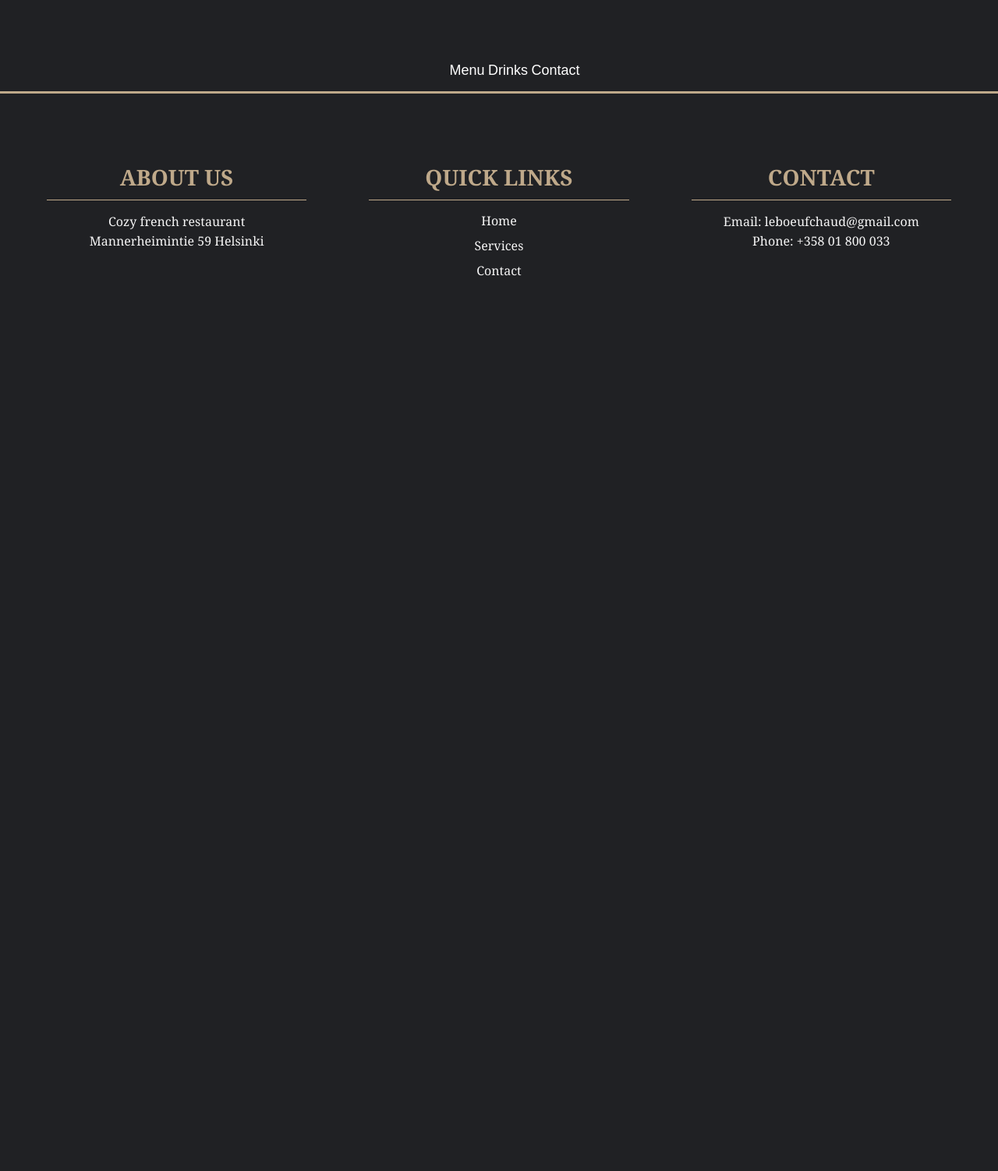
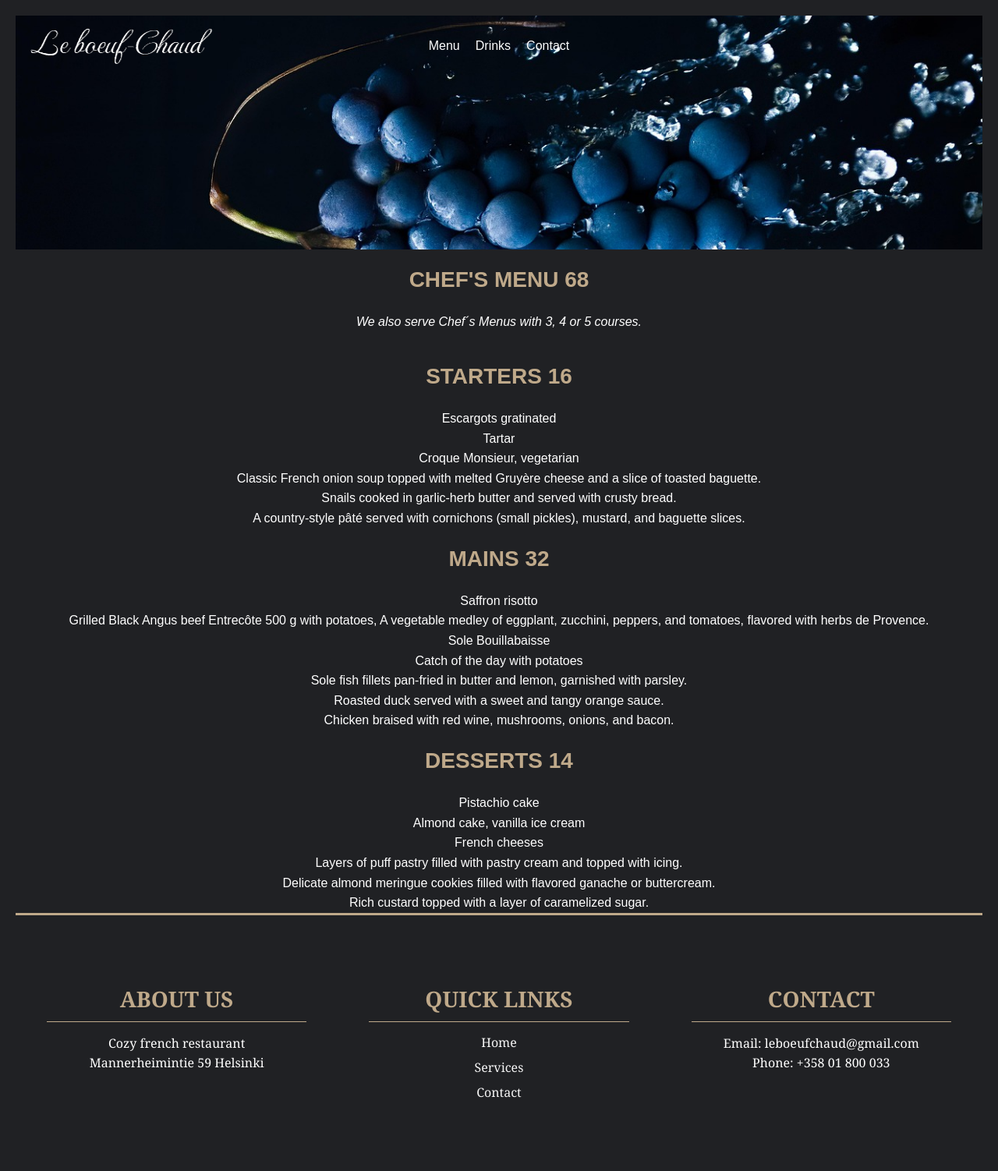
Before and after one commit to jomi112233/WebsiteProject, a PHP site: page /menu.html in a window 1280 px wide. Shown: the whole page at 78% size. Before the commit the page ends 354 px from the top, so only its background shows below. Run offline with PHP 8.4, Linux system fonts and the light colour scheme.

Commit message:
menu sivun muokkausta

```diff
--- a/menu.html
+++ b/menu.html
@@ -10,9 +10,7 @@
     <div class="container">
 
         <div class="navigation">
-            <h1>
-                <img src>
-            </h1>
+            <a href="index.html"><img src="kuvat/logo-no-background.png" alt="" class="logo"></a>
         </div>
 
         <div class="header">
@@ -23,7 +21,60 @@
                     <a href="yhteystiedot.html">Contact</a>
                 </ul>
             </nav>
+            <img src="kuvat/greippikuvajpg.jpg" alt="" class="header-image">
         </div> <!--Header loppuu tähän-->
+
+        <div class="body">
+            <h2>
+                CHEF'S MENU 68
+            </h2>
+                <p style="font-style: italic;">We also serve Chef´s Menus with 3, 4 or 5 courses.</p>  <br>
+
+
+
+
+        <h2>
+            Starters 16
+        </h2>
+       <p>
+        Escargots gratinated <br>
+        Tartar <br>
+        Croque Monsieur, vegetarian <br>
+        Classic French onion soup topped with melted Gruyère cheese and a slice of toasted baguette. <br>
+        Snails cooked in garlic-herb butter and served with crusty bread. <br>
+        A country-style pâté served with cornichons (small pickles), mustard, and baguette slices.
+
+
+       </p>
+
+       <h2>
+        mains 32
+       </h2>
+       <p>
+        Saffron risotto <br>
+        Grilled Black Angus beef Entrecôte 500 g with potatoes,
+        A vegetable medley of eggplant, zucchini, peppers, and tomatoes, flavored with herbs de Provence. <br>
+        Sole Bouillabaisse <br>
+        Catch of the day with potatoes <br>
+        Sole fish fillets pan-fried in butter and lemon, garnished with parsley. <br>
+        Roasted duck served with a sweet and tangy orange sauce. <br>
+        Chicken braised with red wine, mushrooms, onions, and bacon.
+
+       </p>
+       <h2>
+        desserts 14
+       </h2>
+       <p>
+        Pistachio cake <br>
+        Almond cake, vanilla ice cream <br>
+        French cheeses <br>
+        Layers of puff pastry filled with pastry cream and topped with icing. <br>
+        Delicate almond meringue cookies filled with flavored ganache or buttercream. <br>
+        Rich custard topped with a layer of caramelized sugar.
+
+       </p>
+    </div> <!--body loppuu yähän-->
+
 
 
 
--- a/menuStyle.css
+++ b/menuStyle.css
@@ -1,28 +1,88 @@
 body {
     margin: 0;
-    padding: 0;
+    padding: 20px;
     font-family: 'Arial', sans-serif;
     background-color: #202124;
 }
+.container {
+    display: flex;
+    flex-direction: column;
+}
 
 .header {
+    position: relative;
+    height: 300px;
+    width: 100%;
+    overflow: hidden;
+    background-color: #202124;
+}
+.navigation {
+    text-align: left;
+    position: absolute;
+    top: 10px;
+    left: 20px;
+    z-index: 10;
+}
+
+.logo {
+   width: 300px;
+}
+.header nav {
+    position: absolute;
+    top: 13%;
+    left: 50%;
+    transform: translate(-50%, -50%);
+    z-index: 10;
+}
+
+.header nav ul {
+    display: flex;
+    list-style: none;
+    gap: 20px;
+    justify-content: center;
+    align-items: center;
+    margin: 0;
+    padding: 0;
+}
+
+.header a {
     text-align: center;
-    justify-content: space-between;
-}
-h1{
-    color: aliceblue;
-    font-family: monteCarlo;
-}
-a {
     text-decoration: none;
     color: white;
-    font-size: 18px;
-    font-weight: 400;
     transition: color 0.3s ease;
+    font-size: 1,2rem;
 }
 
-.menu a:hover {
-    color: #ccc;
+ a:hover {
+    color: #bfa98a;
+    text-decoration: underline;
+ }
+
+.header .header-image {
+    position: absolute;
+    top: 0;
+        left: 0;
+        width: 100%;
+        height: 100%;
+        object-fit: cover;
+        z-index: 1;
+}
+.body h2 {
+    text-align: center;
+    margin-bottom: 15px;
+    font-size: 1.75rem;
+    font-weight: bold;
+    color: #bfa98a;
+    bborder-bottom: 1px solid #bfa98a;
+    padding-bottom: 10px;
+    text-transform: uppercase;
+}
+p {
+    line-height: 1.6;
+    font-size: 1rem;
+    margin: 0;
+    color: white;
+    text-align: center;
 }
 footer {
     background-color: #202124;
```
Also changed, not shown: styles.css (+6 -4 lines).
